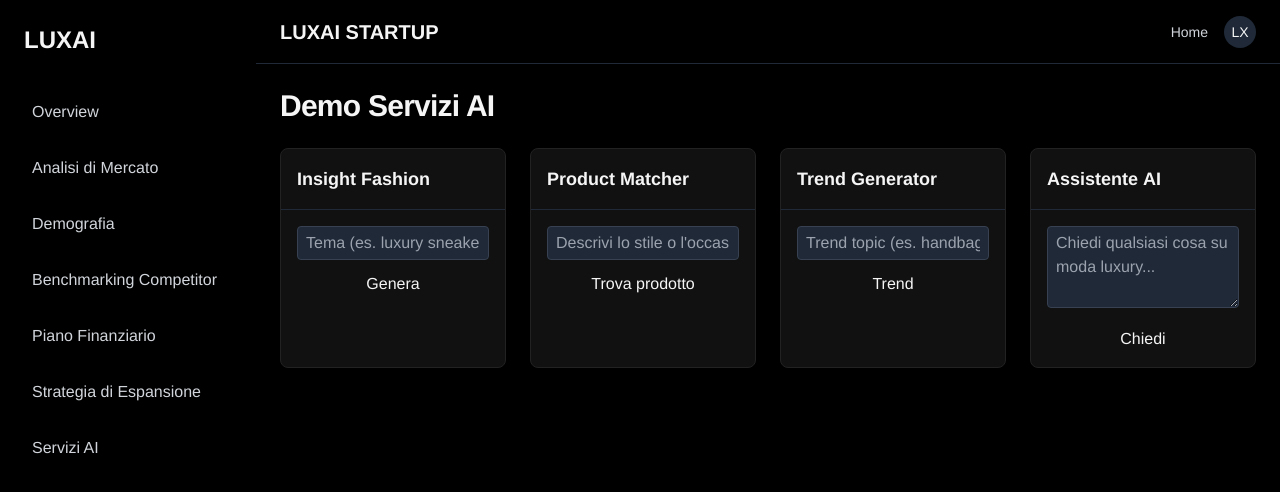
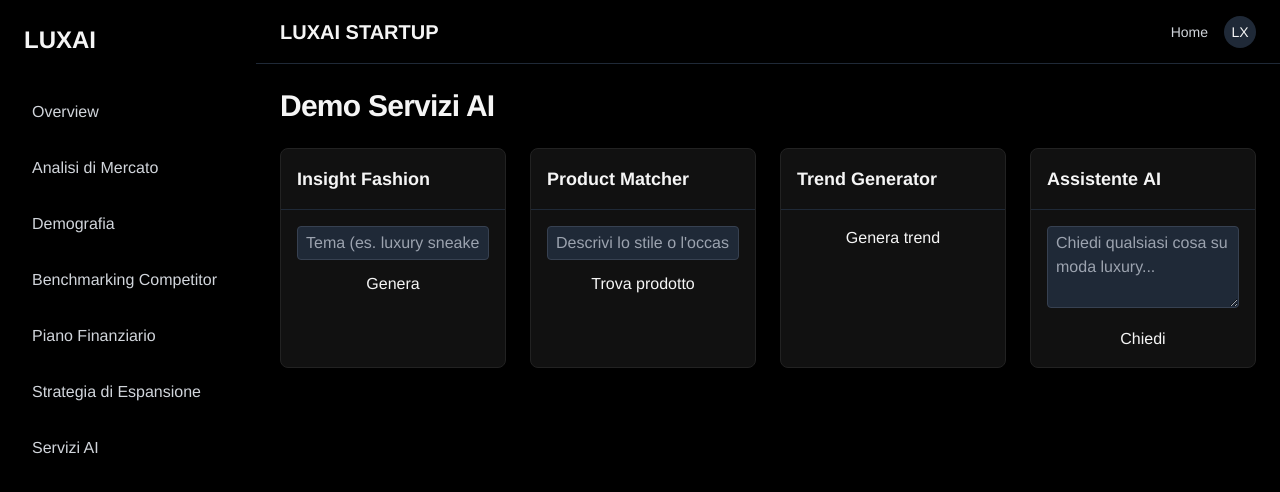
Before and after one commit to Korgan88/dashboard, a Next.js app: page /dashboard/ai-services in a window 1280 px wide. Shown: the top 492 px of the page. Built offline with nearby package versions, Linux system fonts and the light colour scheme; a web font is replaced by a local one.

Commit message:
Update TrendDemo.tsx

```diff
--- a/src/components/ai/TrendDemo.tsx
+++ b/src/components/ai/TrendDemo.tsx
@@ -1,35 +1,66 @@
 "use client";
 
 import React, { useState } from "react";
-import { Sparklines, SparklinesLine } from "react-sparklines";
+import { CardDescription } from "@/components/ui/card";
+
+type Point = { x: number; y: number };
+
+const TinyLine = ({ data }: { data: Point[] }) => {
+  // line in un <svg> 100×40
+  const path = data
+    .map(
+      (p, i) =>
+        `${i === 0 ? "M" : "L"}${(p.x * 100).toFixed(2)} ${
+          40 - p.y * 35 /* invert y */
+        }`
+    )
+    .join(" ");
+  return (
+    <svg width={100} height={40} viewBox="0 0 100 40" className="mx-auto">
+      <path d={path} fill="none" stroke="#4ade80" strokeWidth={2} />
+    </svg>
+  );
+};
 
 export default function TrendDemo() {
-  const [topic, setTopic] = useState("");
-  const [series, setSeries] = useState<number[] | null>(null);
   const [loading, setLoading] = useState(false);
+  const [trend, setTrend] = useState<Point[]>([]);
 
   const run = async () => {
     setLoading(true);
-    const r   = await fetch(`/api/ai?service=trend&prompt=${encodeURIComponent(topic)}`);
-    const js  = await r.json();   // { result: [14,18,25, …] }
-    setSeries(js.result);
+    setTrend([]);
+    const r = await fetch("/api/ai", {
+      method: "POST",
+      body: JSON.stringify({ mode: "trend" })
+    });
+    const json = (await r.json()) as { numbers: number[] };
+    // normalizza i valori 0-1 per lo spark
+    const max = Math.max(...json.numbers);
+    const pts = json.numbers.map((n, i) => ({
+      x: i / (json.numbers.length - 1),
+      y: n / max
+    }));
+    setTrend(pts);
     setLoading(false);
   };
 
   return (
-    <div className="space-y-3">
-      <input
-        value={topic}
-        onChange={e => setTopic(e.target.value)}
-        placeholder="Trend topic (es. handbag)"
-        className="w-full px-2 py-1 bg-gray-800 border border-gray-700 rounded"
-      />
-      <button onClick={run} className="btn-primary w-full">{loading ? "…" : "Trend"}</button>
+    <div className="space-y-2">
+      <button
+        className="btn-primary w-full"
+        onClick={run}
+        disabled={loading}
+      >
+        {loading ? "…" : "Genera trend"}
+      </button>
 
-      {series && (
-        <Sparklines data={series} width={100} height={30}>
-          <SparklinesLine style={{ stroke: "#ff00e0", fill: "none" }} />
-        </Sparklines>
+      {trend.length > 0 && (
+        <>
+          <TinyLine data={trend} />
+          <CardDescription className="text-center">
+            Proiezione percentuale dei prossimi 12 mesi
+          </CardDescription>
+        </>
       )}
     </div>
   );
```
